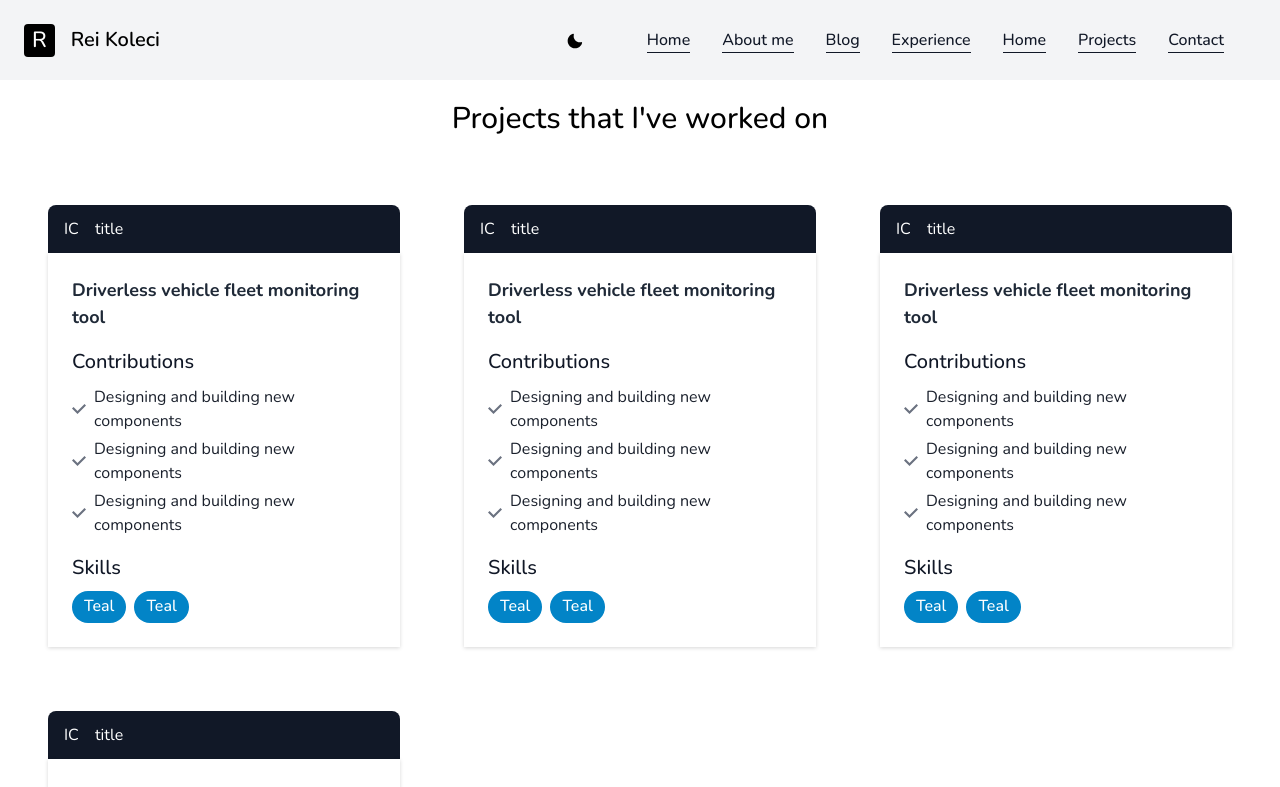
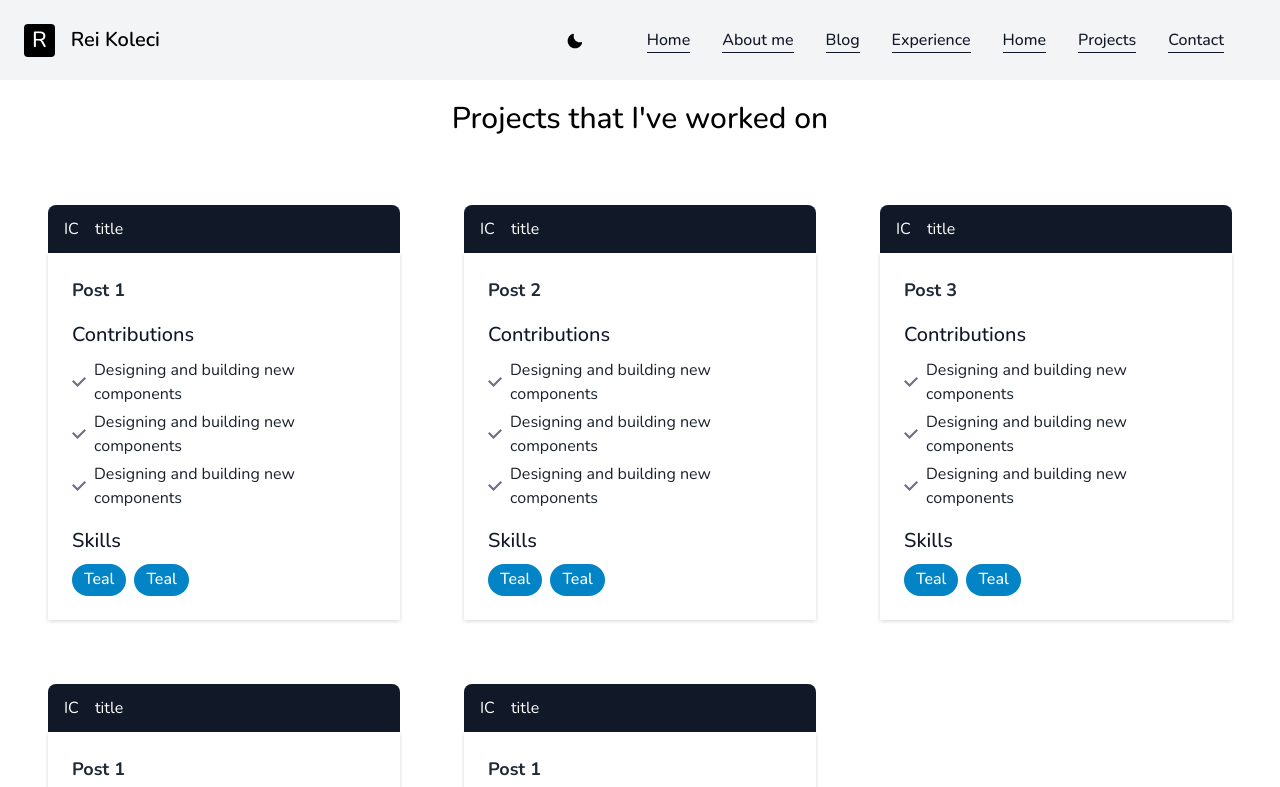
Before and after one commit to rkoleci/portfolio-web, a Next.js app: page /projects in a window 1280 px wide. Shown: the top 787 px of the page. Built offline with nearby package versions, Linux system fonts and the light colour scheme.

Commit message:
Generic Grid component

```diff
--- /dev/null
+++ b/components/grid.tsx
@@ -0,0 +1,28 @@
+import { Grid } from "@chakra-ui/react";
+
+export default function GridList<T>({
+  data,
+  renderItem,
+  onItemClick,
+}: {
+  data: Array<T>;
+  renderItem: (props: T) => JSX.Element;
+  onItemClick: (item: T) => T;
+}) {
+  const ListItem = renderItem;
+
+  return (
+    <Grid
+      templateColumns={{
+        sm: "repeat(1, 1fr)",
+        md: "repeat(2, 1fr)",
+        lg: "repeat(3, 1fr)",
+      }}
+      width="full"
+    >
+      {data.map((item: T) => (
+        <ListItem {...item} onItemClick={() => onItemClick(item)} />
+      ))}
+    </Grid>
+  );
+}
--- a/components/projectItem.tsx
+++ b/components/projectItem.tsx
@@ -1,29 +1,36 @@
 import { Box, HStack, Text, Tag } from "@chakra-ui/react";
 import { CheckIcon } from "@chakra-ui/icons";
 
-export default function ProjectItem() {
+export default function ProjectItem({
+  title,
+  onItemClick,
+}: {
+  title: string;
+  onItemClick: () => void;
+}) {
   return (
-    <Box flex="1" bg="white.100" p='8' >
+    <Box flex="1" bg="white.100" p="8" onClick={onItemClick}>
       <Box
         bg="primary.100"
-        borderTopLeftRadius='8'
-        borderTopRightRadius='8'
+        borderTopLeftRadius="8"
+        borderTopRightRadius="8"
         justifyContent="flex-start"
         display="flex"
         alignItems="center"
-        pt='3'
-        pb='3'
-        ps='4'
+        pt="3"
+        pb="3"
+        ps="4"
       >
-        <Text color='white.100' mr="4">IC</Text>
-        <Text color='white.100'>title</Text>
+        <Text color="white.100" mr="4">
+          IC
+        </Text>
+        <Text color="white.100">title</Text>
       </Box>
-     <Box p='6'
-        boxShadow='rgba(0, 0, 0, 0.16) 0px 1px 4px;'>
+      <Box p="6" boxShadow="rgba(0, 0, 0, 0.16) 0px 1px 4px;">
         <Text color="black.300" fontSize="18" fontWeight="700" mb="4">
-        Driverless vehicle fleet monitoring tool
+          {title}
         </Text>
-      <Text color="primary.100" fontSize="20" fontWeight="500" mb='2'>
+        <Text color="primary.100" fontSize="20" fontWeight="500" mb="2">
           Contributions
         </Text>
 
@@ -61,15 +68,27 @@ export default function ProjectItem() {
           </Text>
         </Box>
 
-      <Text color="primary.100" fontSize="20" fontWeight="500" mb='2'>
+        <Text color="primary.100" fontSize="20" fontWeight="500" mb="2">
           Skills
         </Text>
 
         <HStack>
-        <Tag size="lg" variant="solid" bg='blue.300' color='white.100' borderRadius='16px'>
+          <Tag
+            size="lg"
+            variant="solid"
+            bg="blue.300"
+            color="white.100"
+            borderRadius="16px"
+          >
             Teal
           </Tag>
-        <Tag size="lg" variant="solid" bg='blue.300' color='white.100' borderRadius='16px'>
+          <Tag
+            size="lg"
+            variant="solid"
+            bg="blue.300"
+            color="white.100"
+            borderRadius="16px"
+          >
             Teal
           </Tag>
         </HStack>
--- a/data/projects.json
+++ b/data/projects.json
@@ -14,7 +14,7 @@
   {
     "id": 2,
     "company": "Atrax",
-    "title": "Post 1",
+    "title": "Post 2",
     "contributions": [
       "Designing and building new components",
       "Writing unit tests using Jest",
@@ -26,7 +26,7 @@
   {
     "id": 3,
     "company": "Atrax",
-    "title": "Post 1",
+    "title": "Post 3",
     "contributions": [
       "Designing and building new components",
       "Writing unit tests using Jest",
--- a/pages/projects.tsx
+++ b/pages/projects.tsx
@@ -1,5 +1,8 @@
 import { GetStaticProps, InferGetStaticPropsType } from "next";
-import { Box, Center, Grid, Text } from "@chakra-ui/react";
+import { ReactNode } from "react";
+import { Box, Center, Text } from "@chakra-ui/react";
+
+import GridList from "../components/grid";
 import ProjectItem from "../components/projectItem";
 import { getJson } from "../utils";
 
@@ -11,9 +14,19 @@ export const getStaticProps: GetStaticProps = async () => {
   };
 };
 
+export type ProjectItem = InferGetStaticPropsType<typeof getStaticProps>[0];
+
 export default function Projects({
   projects,
 }: InferGetStaticPropsType<typeof getStaticProps>) {
+  const Item = (props: ProjectItem): JSX.Element => {
+    return <ProjectItem {...props} />;
+  };
+
+  const onItemClick = (item: ProjectItem) => {
+
+  }
+
   return (
     <Box p="4">
       <Center>
@@ -21,21 +34,7 @@ export default function Projects({
           Projects that I've worked on
         </Text>
       </Center>
-      <Grid
-
-        templateColumns={{
-            sm: "repeat(1, 1fr)",
-            md: "repeat(2, 1fr)",
-            lg: "repeat(3, 1fr)"
-        }}
-        width='full'
-
-      >
-        <ProjectItem />
-        <ProjectItem />
-        <ProjectItem />
-        <ProjectItem />
-      </Grid>
+      <GridList data={projects as Array<ProjectItem>} renderItem={Item} onItemClick={onItemClick} />
     </Box>
   );
 }
```
Lines whose indentation alone changed are shown as unchanged.
